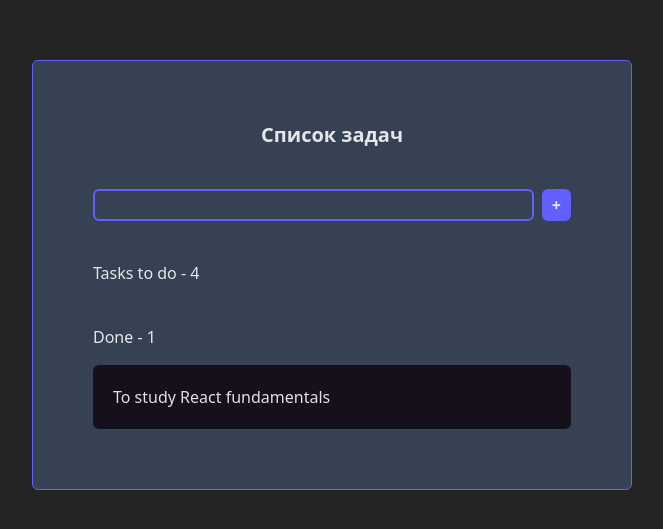
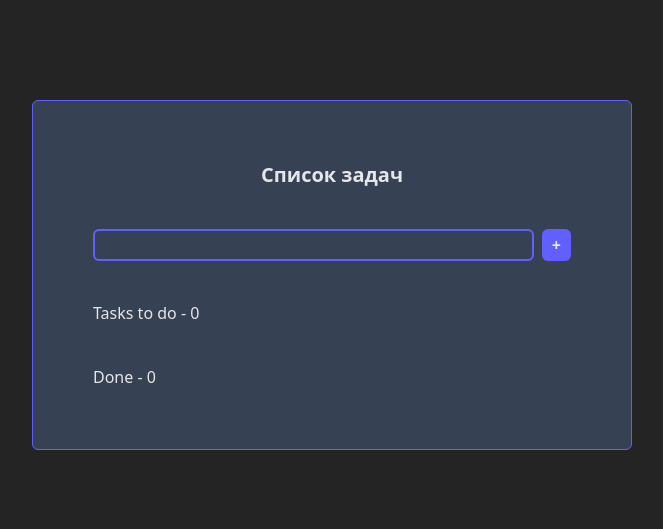
Before and after one commit to LexSupDev/todo-app, a React (Vite) app: page / in a window 1280 px wide. Shown: the part 125-654 px from the top of the page, without its empty margins (308-971 px from the left). Built offline with nearby package versions, Linux system fonts and the light colour scheme.

Commit message:
all function done

```diff
--- a/src/App.jsx
+++ b/src/App.jsx
@@ -4,23 +4,25 @@ import "./App.css";
 
 function App() {
   const [todoList, setTodoList] = useState([]);
+  const [doneTasksList, setDoneTasksList] = useState([])
   const [inputValue, setInputValue] = useState("");
 
   const addTaskHandler = () => {
-    inputValue.trim() && setTodoList([...todoList, inputValue]);
-    setInputValue("");
+    inputValue.trim() && setTodoList([...todoList, {taskName: inputValue, id: Math.random()}]);
+    setInputValue('');
   };
 
   const inputHandler = (e) => {
     setInputValue(e.target.value);
   };
 
-  const deleteTaskHandler = (e) => {
-    setTodoList([...todoList].filter( task => task !== e));
+  const deleteTaskHandler = (id) => {
+    setTodoList(todoList.filter(el => el.id !== id));
   };
 
-  const doneTaskHandler = () => {
-
+  const doneTaskHandler = (id) => {
+    setTodoList(todoList.filter(el => el.id !== id));
+    setDoneTasksList([...doneTasksList, ...todoList.filter(el => el.id === id)])
   };
 
   return (
@@ -42,12 +44,12 @@ function App() {
           </button>
         </div>
         <div className="row justify-start mt-10 flex flex-col">
-          <h3>Tasks to do - 4</h3>
+          <h3>Tasks to do - {todoList.length}</h3>
           {todoList.map((el) => (
-            <div className="bg-[#15101C] w-full flex flex-row justify-between p-5 mt-4 rounded-md">
-              <p>{el}</p>
+            <div  className="bg-[#15101C] w-full flex flex-row justify-between p-5 mt-4 rounded-md">
+              <p>{el.taskName}</p>
               <div>
-                <button onClick={doneTaskHandler} className="mr-2">
+                <button onClick={() => doneTaskHandler(el.id)} className="mr-2">
                   <svg
                     className="w-6 h-6 text-gray-800 dark:text-white"
                     aria-hidden="true"
@@ -66,7 +68,7 @@ function App() {
                     />
                   </svg>
                 </button>
-                <button onClick={() => deleteTaskHandler(el)}>
+                <button onClick={() => deleteTaskHandler(el.id)}>
                   <svg
                     className="w-6 h-6 text-gray-800 dark:text-white"
                     aria-hidden="true"
@@ -88,10 +90,12 @@ function App() {
           ))}
         </div>
         <div className="row justify-start mt-10 flex flex-col">
-          <h3>Done - 1</h3>
-          <div className="bg-[#15101C] w-full flex flex-row justify-between p-5 mt-4 rounded-md">
-            <p className="">To study React fundamentals</p>
+          <h3>Done - {doneTasksList.length}</h3>
+          {doneTasksList.map((el) => (
+            <div className="bg-[#15101C] w-full flex flex-row justify-between p-5 mt-4 rounded-md">
+            <p className="line-through">{el.taskName}</p>
           </div>
+          ))}
         </div>
       </div>
     </>
```
